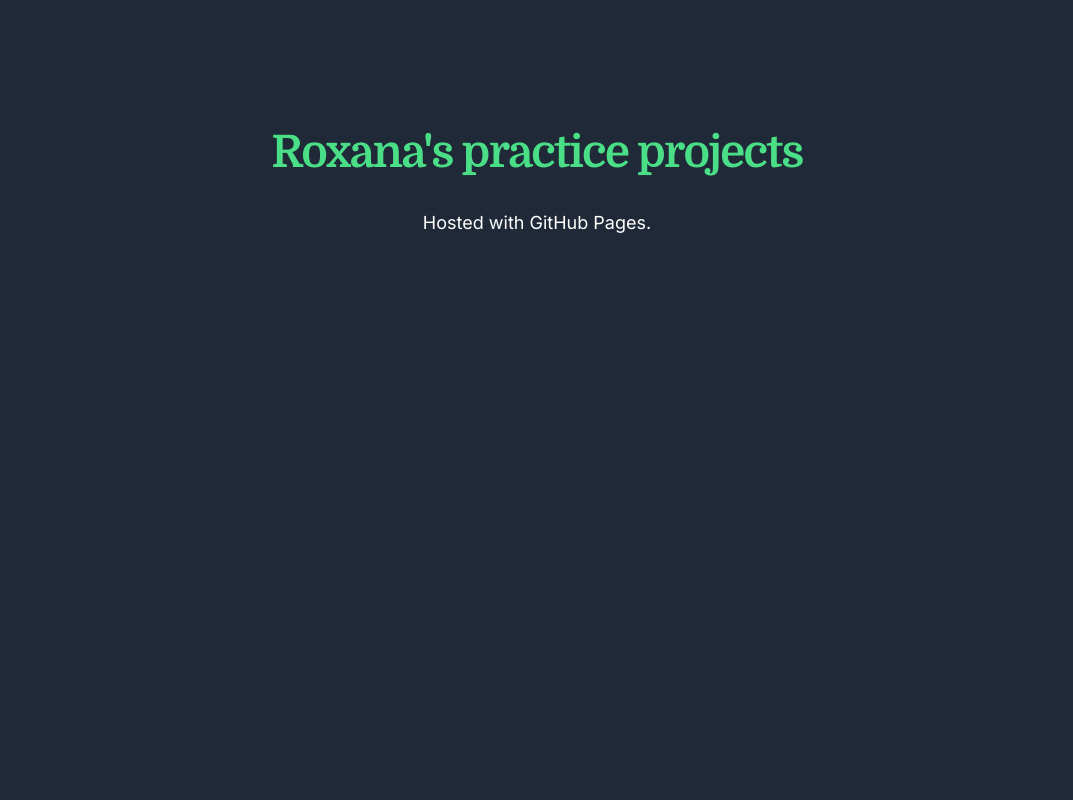
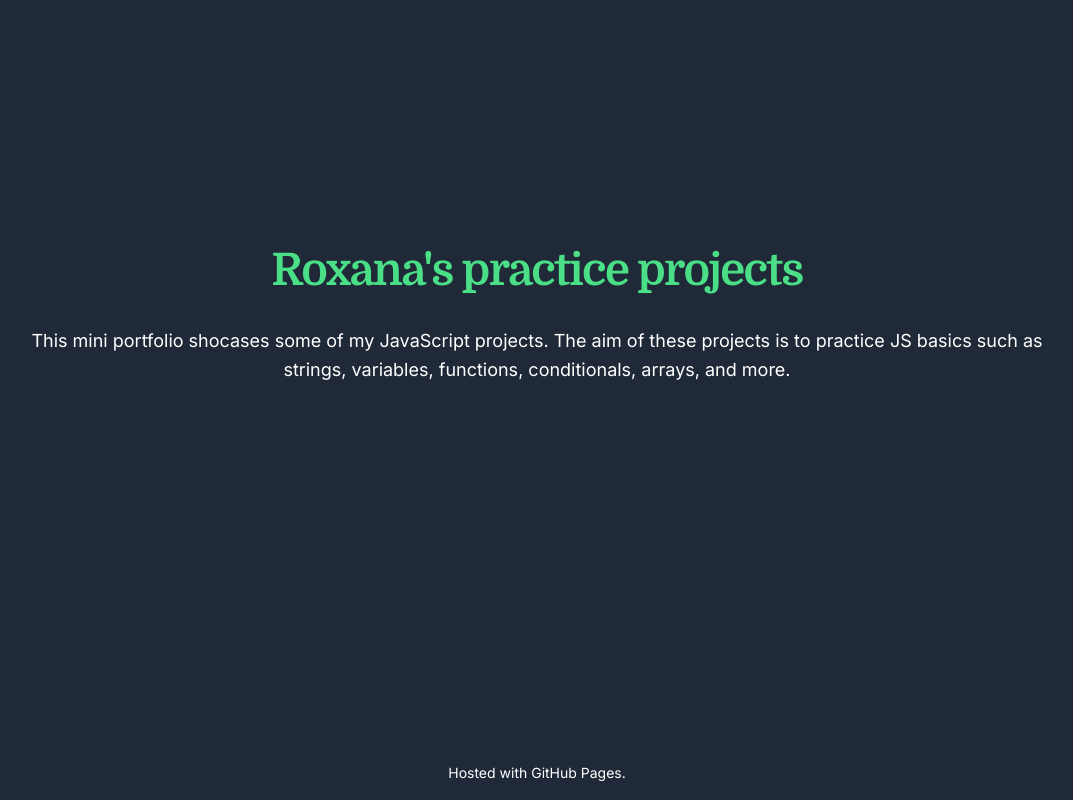
Before and after one commit to Rox-Quode/Rox-Quode.github.io, a plain HTML site: page index.html in a window 1280 px wide. Shown: the whole page, without its empty margins (103-1176 px from the left). Drawn offline with Linux system fonts and the light colour scheme.

Commit message:
added an explanatory <p> + styling

```diff
--- a/index.html
+++ b/index.html
@@ -15,7 +15,10 @@
 <body>
     <div class="center padded">
         <h1>Roxana's practice projects</h1>
+        <p>This mini portfolio shocases some of my JavaScript projects. The aim of these projects is to practice JS basics such as strings, variables, functions, conditionals, arrays, and more. </p>
+    </div>
+    <footer>
         <p>Hosted with GitHub Pages.</p>
-    </div>
+    </footer>
 </body>
 </html>
--- a/style.css
+++ b/style.css
@@ -22,5 +22,23 @@
     color: #4ADF86;
 }
 
-.center { text-align: center; }
+.center {
+    display: grid;
+    place-items: center;
+    text-align: center;
+    transform: translateY(30%);
+}
+
 .padded { padding: 10%; }
+
+footer {
+    text-align: center;
+    position: fixed;
+    bottom: 1rem;
+    left: 0;
+    right: 0;
+}
+
+footer p {
+    font-size: 14px;
+}
```
